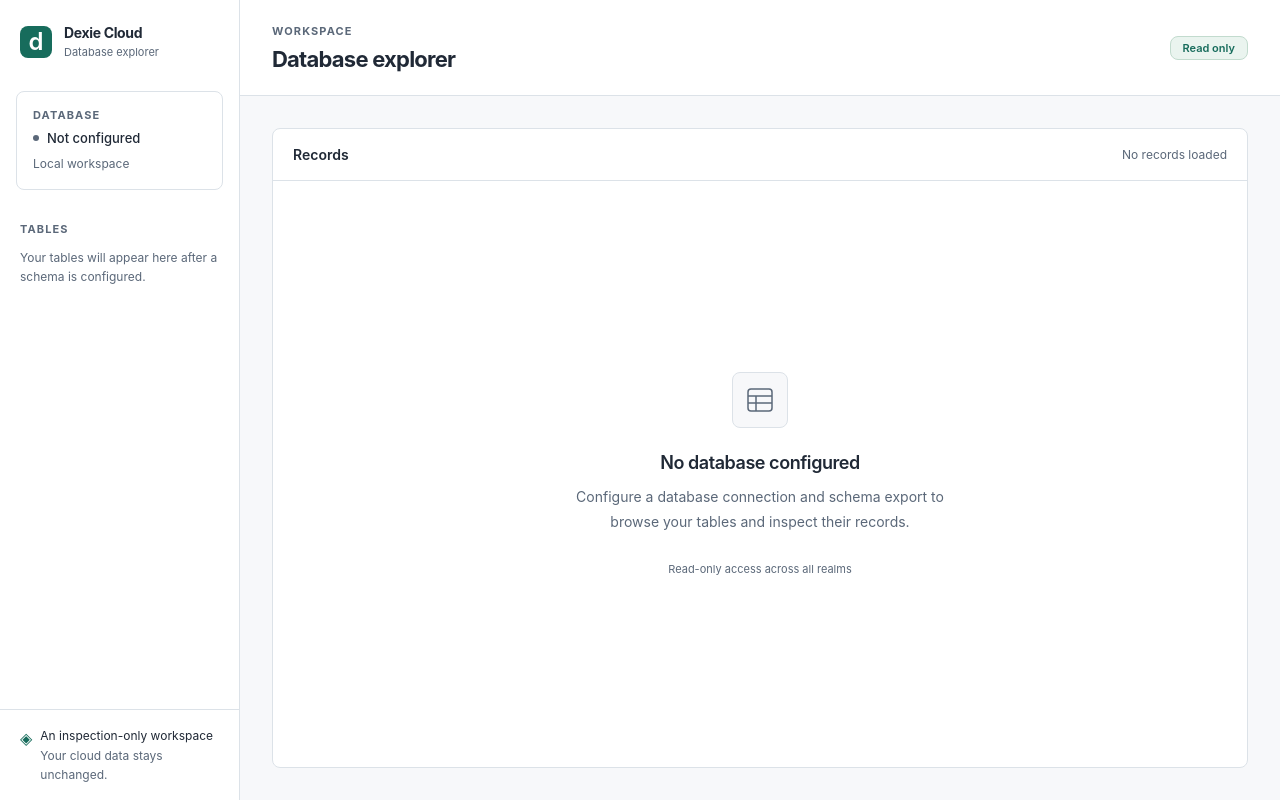
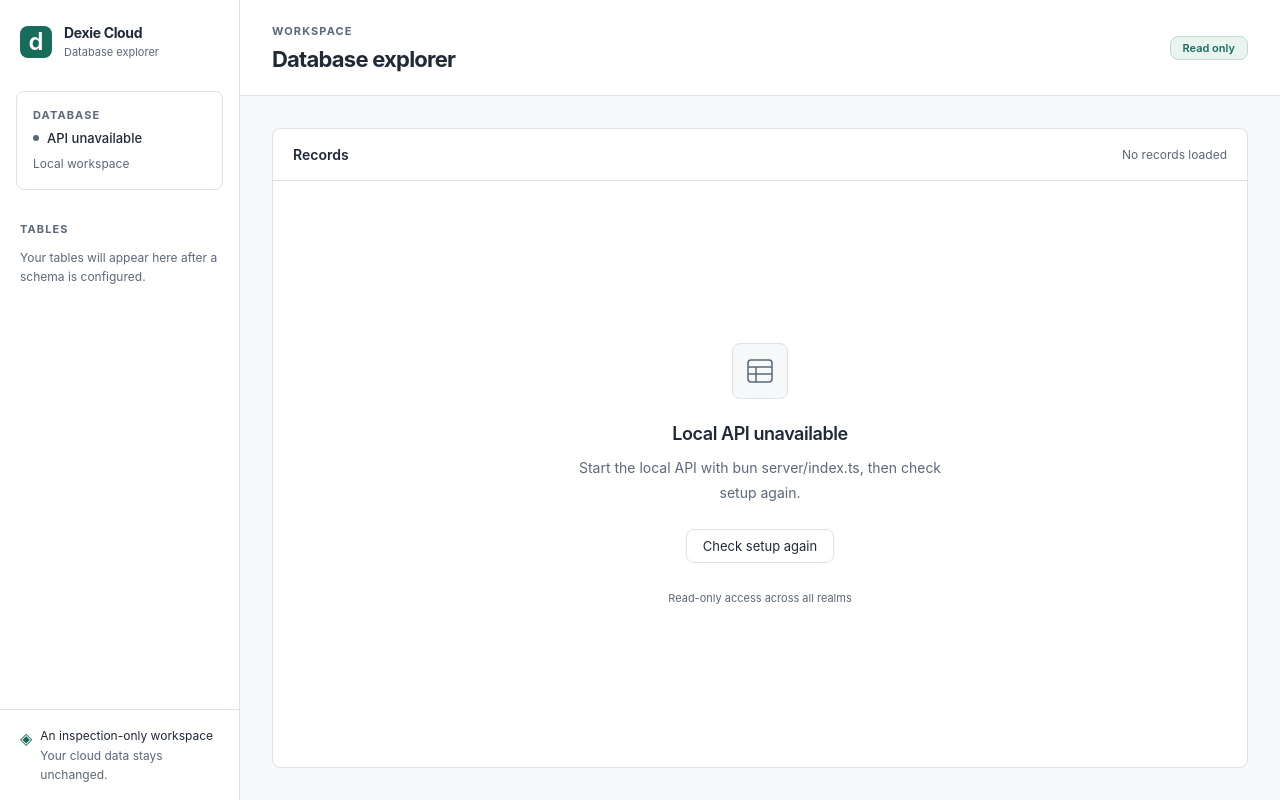
Before and after one commit to vossitek/dexie-cloud-db-gui, a Svelte app: page / in a window 1280 px wide. Built offline with nearby package versions, Linux system fonts and the light colour scheme; no server answers.

Commit message:
feat: show validated local setup status in the explorer

```diff
--- a/src/App.svelte
+++ b/src/App.svelte
@@ -1,3 +1,44 @@
+<script lang="ts">
+  import { onMount } from 'svelte';
+  import type { StatusResponse } from '../shared/contracts';
+  import { getStatus } from './lib/api';
+
+  let status = $state<StatusResponse | null>(null);
+  let pending = $state(true);
+  let failure = $state<string | null>(null);
+  let controller: AbortController | undefined;
+
+  function checkSetup() {
+    controller?.abort();
+    const current = new AbortController();
+    controller = current;
+    pending = true;
+    failure = null;
+    status = null;
+    void getStatus(current.signal)
+      .then((result) => {
+        if (!current.signal.aborted) status = result;
+      })
+      .catch((error: unknown) => {
+        if (!current.signal.aborted) {
+          failure =
+            error instanceof Error
+              ? error.message
+              : 'The local API is unavailable. Restart it and try again.';
+        }
+      })
+      .finally(() => {
+        if (!current.signal.aborted) pending = false;
+      });
+  }
+
+  // https://svelte.dev/docs/svelte/lifecycle-hooks#onMount
+  onMount(() => {
+    checkSetup();
+    return () => controller?.abort();
+  });
+</script>
+
 <a class="skip-link" href="#main-content">Skip to records</a>
 
 <div class="workspace">
@@ -13,15 +54,30 @@
     <section class="database-summary" aria-labelledby="database-label">
       <h2 class="eyebrow" id="database-label">Database</h2>
       <p class="connection-label">
-        <span class="status-dot" aria-hidden="true"></span>Not configured
+        <span class="status-dot" aria-hidden="true"></span>
+        {#if pending}
+          Checking setup…
+        {:else if failure}
+          API unavailable
+        {:else if status?.state === 'configured'}
+          Configured
+        {:else}
+          Not configured
+        {/if}
       </p>
-      <p class="muted small">Local workspace</p>
+      <p class="muted small database-url">
+        {status?.state === 'configured'
+          ? status.databaseUrl
+          : 'Local workspace'}
+      </p>
     </section>
 
     <nav class="table-navigation" aria-labelledby="tables-label">
       <h2 class="eyebrow" id="tables-label">Tables</h2>
       <p class="muted small">
-        Your tables will appear here after a schema is configured.
+        {status?.state === 'configured'
+          ? 'A schema export is configured.'
+          : 'Your tables will appear here after a schema is configured.'}
       </p>
     </nav>
 
@@ -49,20 +105,66 @@
         <span class="muted small">No records loaded</span>
       </div>
 
-      <div class="empty-state">
+      <div class="empty-state" aria-live="polite" aria-busy={pending}>
         <div class="empty-symbol" aria-hidden="true">
           <svg viewBox="0 0 32 32" fill="none">
             <rect x="4" y="5" width="24" height="22" rx="3"></rect>
             <path d="M4 12h24M12 12v15M4 19h24"></path>
           </svg>
         </div>
-        <h3>No database configured</h3>
-        <p>
-          Configure a database connection and schema export to browse your
-          tables and inspect their records.
-        </p>
-        <span class="empty-hint">Read-only access across all realms</span>
+        {#if pending}
+          <h3>Checking local setup</h3>
+          <p>Reading the configuration status of your local workspace.</p>
+        {:else if failure}
+          <h3>Local API unavailable</h3>
+          <p>{failure}</p>
+        {:else if status?.state === 'unconfigured'}
+          <h3>Database setup required</h3>
+          <p>{status.error.message}</p>
+        {:else if status?.state === 'configured'}
+          <h3>Database configuration is ready</h3>
+          <p>
+            Your local settings and schema export are valid. No records have
+            been requested.
+          </p>
+        {/if}
+        <button
+          class="setup-retry"
+          type="button"
+          onclick={checkSetup}
+          disabled={pending}
+        >
+          Check setup again
+        </button>
+        <span class="empty-hint">
+          {status?.state === 'configured'
+            ? 'Cloud access has not been verified'
+            : 'Read-only access across all realms'}
+        </span>
       </div>
     </section>
   </main>
 </div>
+
+<style>
+  .database-url {
+    overflow-wrap: anywhere;
+  }
+  .setup-retry {
+    margin-top: var(--space-3);
+    padding: var(--space-2) var(--space-4);
+    border: 1px solid var(--color-border);
+    border-radius: var(--radius);
+    background: var(--color-surface);
+    color: var(--color-text);
+    font-size: 0.8125rem;
+    cursor: pointer;
+  }
+  .setup-retry:hover:not(:disabled) {
+    border-color: var(--color-accent);
+    color: var(--color-accent);
+  }
+  .setup-retry:disabled {
+    cursor: wait;
+  }
+</style>
--- /dev/null
+++ b/src/lib/api.ts
@@ -0,0 +1,64 @@
+import type { StatusResponse } from '../../shared/contracts';
+
+type LocalFetch = (path: string, options: RequestInit) => Promise<Response>;
+const invalidSetup =
+  'The local API returned an invalid setup response. Restart the local API and try again.';
+
+function isObject(value: unknown): value is Record<string, unknown> {
+  return value !== null && typeof value === 'object' && !Array.isArray(value);
+}
+
+export async function getStatus(
+  signal?: AbortSignal,
+  localFetch: LocalFetch = fetch,
+): Promise<StatusResponse> {
+  let response: Response;
+  try {
+    response = await localFetch('/api/status', {
+      method: 'GET',
+      cache: 'no-store',
+      signal: signal ?? null,
+    });
+  } catch {
+    throw new Error(
+      'Start the local API with bun server/index.ts, then check setup again.',
+    );
+  }
+  if (!response.ok)
+    throw new Error(
+      'Local API returned an error. Restart the local API and check setup again.',
+    );
+
+  let body: unknown;
+  try {
+    body = await response.json();
+  } catch {
+    throw new Error(invalidSetup);
+  }
+  if (!isObject(body)) throw new Error(invalidSetup);
+  if (
+    body.state === 'configured' &&
+    typeof body.databaseUrl === 'string' &&
+    body.databaseUrl.trim()
+  ) {
+    return { state: 'configured', databaseUrl: body.databaseUrl };
+  }
+  if (
+    body.state === 'unconfigured' &&
+    isObject(body.error) &&
+    body.error.code === 'CONFIGURATION_ERROR' &&
+    typeof body.error.message === 'string' &&
+    body.error.message.trim() &&
+    typeof body.error.retryable === 'boolean'
+  ) {
+    return {
+      state: 'unconfigured',
+      error: {
+        code: 'CONFIGURATION_ERROR',
+        message: body.error.message,
+        retryable: body.error.retryable,
+      },
+    };
+  }
+  throw new Error(invalidSetup);
+}
```
Also changed, not shown: tasks/todo.md (+2 -1 lines), 1 other file (tests, documents, lock files or other folders).
